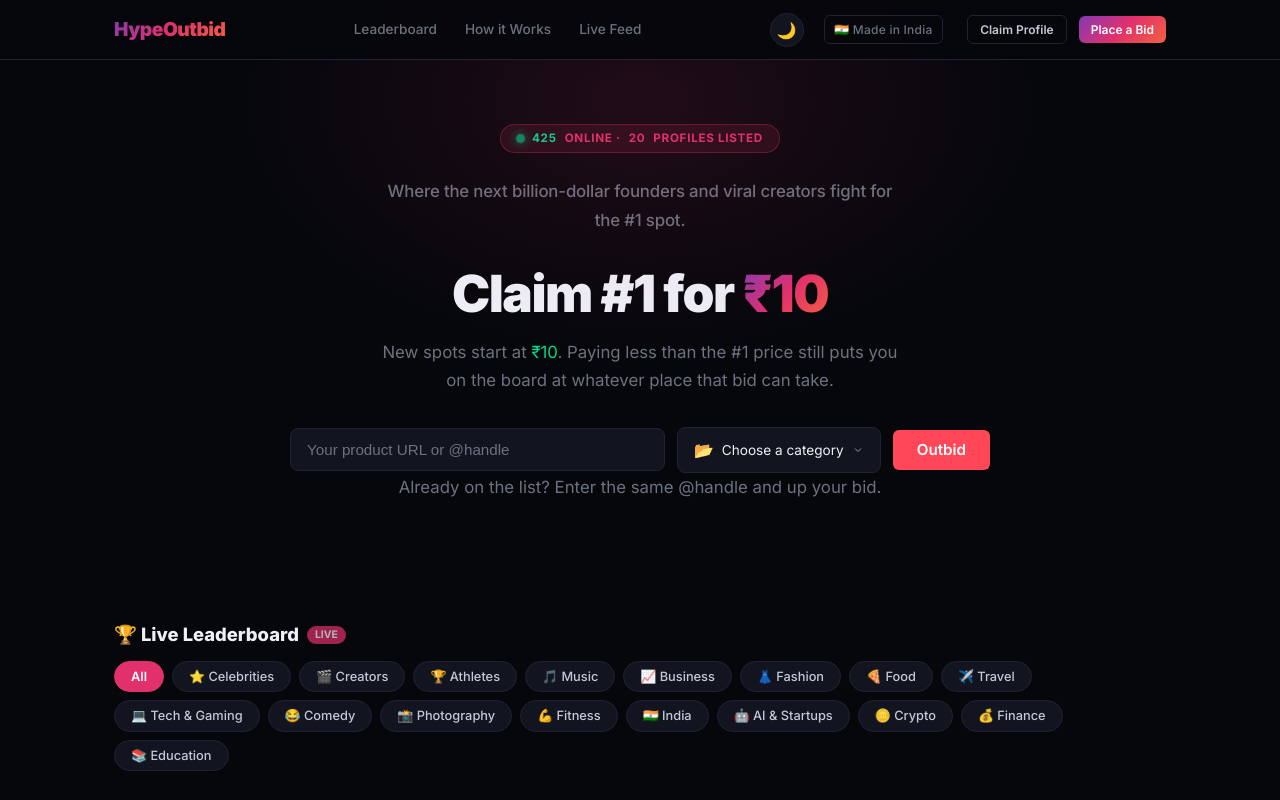
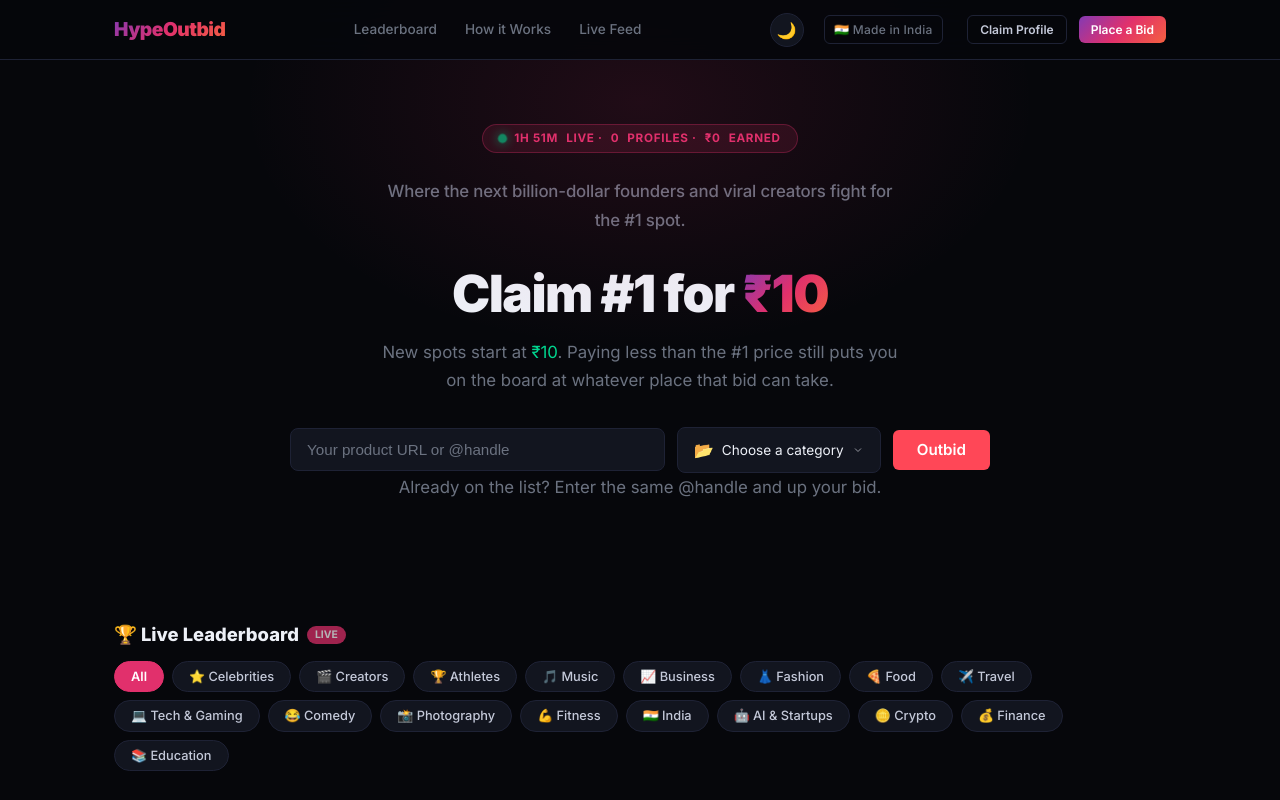
Before and after one commit to utkarshb29/hypeoutbid, a website: page index.html in a window 1280 px wide. Shown: the top 800 px of the page. Drawn offline with nearby package versions, Linux system fonts and the light colour scheme; no server answers.

Commit message:
Live counter: real timer + profiles + earned from DB

```diff
--- a/index.html
+++ b/index.html
@@ -406,7 +406,7 @@ body.light .lb-row:hover .user-desc{color:var(--text2);}
 
 
 <section class="hero"><div class="container">
-  <div class="hero-badge"><div class="live-dot"></div> <span id="onlineCount">347</span> online · <span id="statProfiles">20</span> profiles listed</div>
+  <div class="hero-badge"><div class="live-dot"></div> <span id="launchTimerTop">0h 0m</span> live · <span id="statProfiles">0</span> profiles · <span id="statBidsTop">₹0</span> earned</div>
   <p class="hero-tagline">Where the next billion-dollar founders and viral creators fight for the #1 spot.</p>
   <h1>Claim #1 for <span class="hl" id="heroPrice">₹10</span></h1>
   <p class="hero-sub">New spots start at <span class="hl-green">₹10</span>. Paying less than the #1 price still puts you on the board at whatever place that bid can take.</p>
@@ -578,6 +578,7 @@ body.light .lb-row:hover .user-desc{color:var(--text2);}
 
 <div class="toast-wrap" id="tw"></div><script>
 // ── DATA (bids will be overwritten from DB) ──
+var LAUNCH_TIME=new Date("2026-08-23T12:00:00+05:30").getTime();
 var P=[];
 
 var curFilter="all", prevR={}, bidTargetId=null, CONFIG=null, sbClient=null;
@@ -761,13 +762,17 @@ function addFeed(msg){
 
 
 function startOnlineCounter(){
-  var base=Math.floor(Math.random()*200)+300;
-  document.getElementById("onlineCount").textContent=base;
-  setInterval(function(){
-    base+=Math.floor(Math.random()*11)-5;
-    if(base<200)base=200; if(base>800)base=800;
-    document.getElementById("onlineCount").textContent=base;
-  },3000);
+  function upTop(){
+    var now=Date.now(),diff=now-LAUNCH_TIME;if(diff<0)diff=0;
+    var h=Math.floor(diff/3600000),m=Math.floor((diff%3600000)/60000);
+    var el=document.getElementById("launchTimerTop");
+    if(el) el.textContent=h+"h "+m+"m";
+    var sp=document.getElementById("statProfiles");
+    if(sp) sp.textContent=P.length;
+    var sb=document.getElementById("statBidsTop");
+    if(sb) sb.textContent="₹"+(P.reduce(function(s,x){return s+x.bid_paise;},0)/100);
+  }
+  upTop(); setInterval(upTop, 10000);
 }
 // Demo simulation (only when no backend connected)
 function startSimulation(){
```
